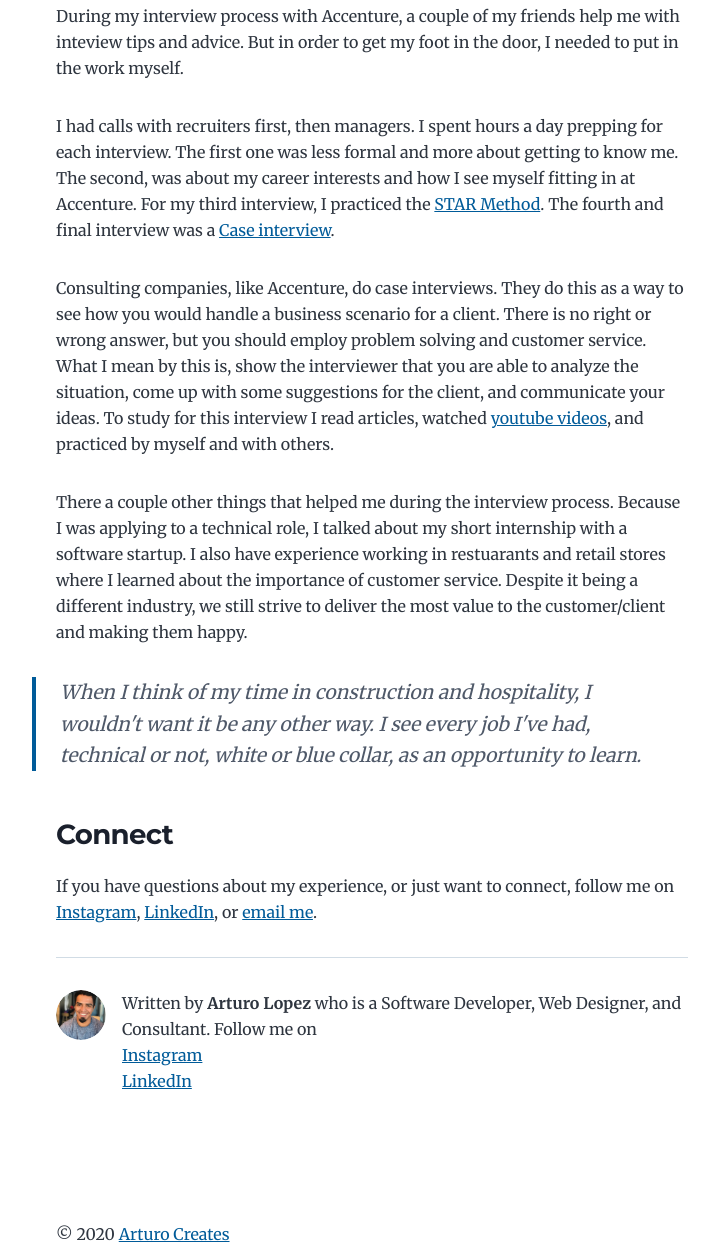
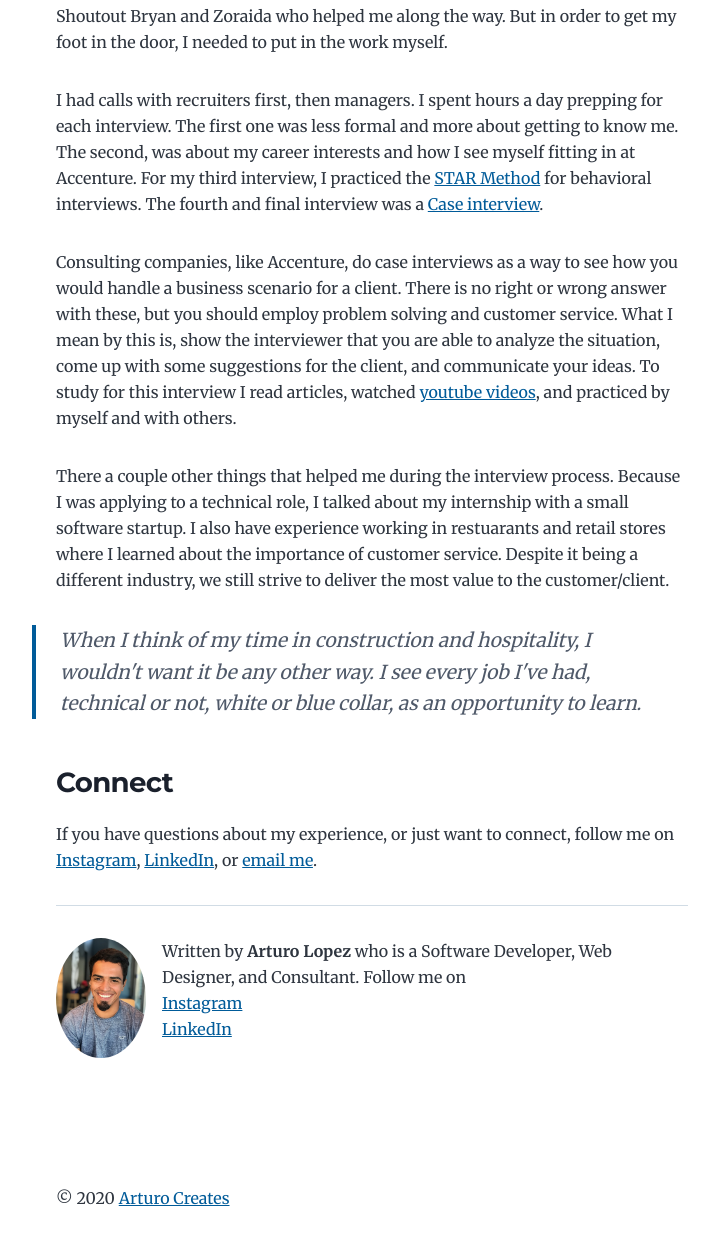
Before and after one commit to alopez96/personal-blog, a Gatsby site: page /after-graduation/ in a window 1280 px wide. Shown: the part 1055-2313 px from the top of the page, without its empty margins (268-987 px from the left). Built offline with nearby package versions, Linux system fonts and the light colour scheme; Gatsby itself is replaced by a stand-in of ours.

Commit message:
fixed image

```diff
--- a/content/blog/after-graduation/index.md
+++ b/content/blog/after-graduation/index.md
@@ -23,25 +23,25 @@ I got an interview at Accenture.
 
 ### Accenture
 
-My introduction to <a href="http://accenture.com/" target="_blank">Accenture</a>
+My introduction to <a href="http://accenture.com/" target="_blank" rel="noreferrer">Accenture</a>
  was through a refferal from a friend. I first spoke to him about my career goals, and he told me about his experience at Accenture and what they do. I could see myself growing at Accenture, and I liked the work culture he described. It was also a good match for me because I enjoy working people and tech. In consulting, I'm able to do both.
 
-During my interview process with Accenture, a couple of my friends help me with inteview tips and advice. But in order to get my foot in the door, I needed to put in the work myself.
+Shoutout Bryan and Zoraida who helped me along the way. But in order to get my foot in the door, I needed to put in the work myself.
 
 I had calls with recruiters first, then managers.
 I spent hours a day prepping for each interview.
 The first one was less formal and more about getting to know me.
 The second, was about my career interests and how I see myself fitting in at Accenture.
-For my third interview, I practiced the <a href="https://www.indeed.com/hire/c/info/star-interview-format?aceid=&gclid=Cj0KCQiAk53-BRD0ARIsAJuNhpvDgIFRH5Yjo65ZW91BZkn5X5RAhOV7tPAJk8IBpIzF1yC6AjNJmZoaAhSdEALw_wcB" target="_blank">STAR Method</a>.
+For my third interview, I practiced the <a href="https://www.indeed.com/hire/c/info/star-interview-format?aceid=&gclid=Cj0KCQiAk53-BRD0ARIsAJuNhpvDgIFRH5Yjo65ZW91BZkn5X5RAhOV7tPAJk8IBpIzF1yC6AjNJmZoaAhSdEALw_wcB" target="_blank">STAR Method</a> for behavioral interviews.
 The fourth and final interview was a <a href='https://biginterview.com/case-interview-questions/' target='_blank'>Case interview</a>.
 
-Consulting companies, like Accenture, do case interviews. They do this as a way to see how you would
-handle a business scenario for a client. There is no right or wrong answer,
+Consulting companies, like Accenture, do case interviews as a way to see how you would
+handle a business scenario for a client. There is no right or wrong answer with these,
 but you should employ problem solving and customer service. What I mean by this is, show the interviewer
 that you are able to analyze the situation, come up with some suggestions for the client, and communicate your ideas.
 To study for this interview I read articles, watched <a href='https://www.youtube.com/user/caseinterview' target='_blank'>youtube videos</a>, and practiced by myself and with others.
 
-There a couple other things that helped me during the interview process. Because I was applying to a technical role, I talked about my short internship with a software startup. I also have experience working in restuarants and retail stores where I learned about the importance of customer service. Despite it being a different industry, we still strive to deliver the most value to the customer/client and making them happy.
+There a couple other things that helped me during the interview process. Because I was applying to a technical role, I talked about my internship with a small software startup. I also have experience working in restuarants and retail stores where I learned about the importance of customer service. Despite it being a different industry, we still strive to deliver the most value to the customer/client.
 
 > When I think of my time in construction and hospitality, I wouldn't want it be any other way. I see every job I've had, technical or not, white or blue collar, as an opportunity to learn.
 
--- a/src/components/bio.js
+++ b/src/components/bio.js
@@ -8,13 +8,14 @@
 import React from "react"
 import { useStaticQuery, graphql } from "gatsby"
 import Image from "gatsby-image"
+import selfie from '../../content/assets/profile-pic.jpg'
 
 const Bio = () => {
   const data = useStaticQuery(graphql`
     query BioQuery {
       avatar: file(absolutePath: { regex: "/profile-pic.jpg/" }) {
         childImageSharp {
-          fixed(width: 50, height: 50, quality: 95) {
+          fixed(width: 200, height: 200, quality: 95) {
             ...GatsbyImageSharpFixed
           }
         }
@@ -42,14 +43,9 @@ const Bio = () => {
   return (
     <div className="bio">
       {avatar && (
-        <Image
-          fixed={avatar}
-          alt={author?.name || ``}
-          className="bio-avatar"
-          imgStyle={{
-            borderRadius: `50%`,
-          }}
-        />
+        <img src={selfie}
+        className="bio-avatar"
+        alt={author?.name || ``}/>
       )}
       {author?.name && (
         <p>
--- a/src/style.css
+++ b/src/style.css
@@ -298,8 +298,10 @@ a:focus {
 .bio-avatar {
   margin-right: var(--spacing-4);
   margin-bottom: var(--spacing-0);
-  min-width: 50px;
-  border-radius: 100%;
+  border-radius: 50%;
+  width: 120px;
+  height: 120px;
+  object-fit: cover;
 }
 
 .blog-post header h1 {
```
